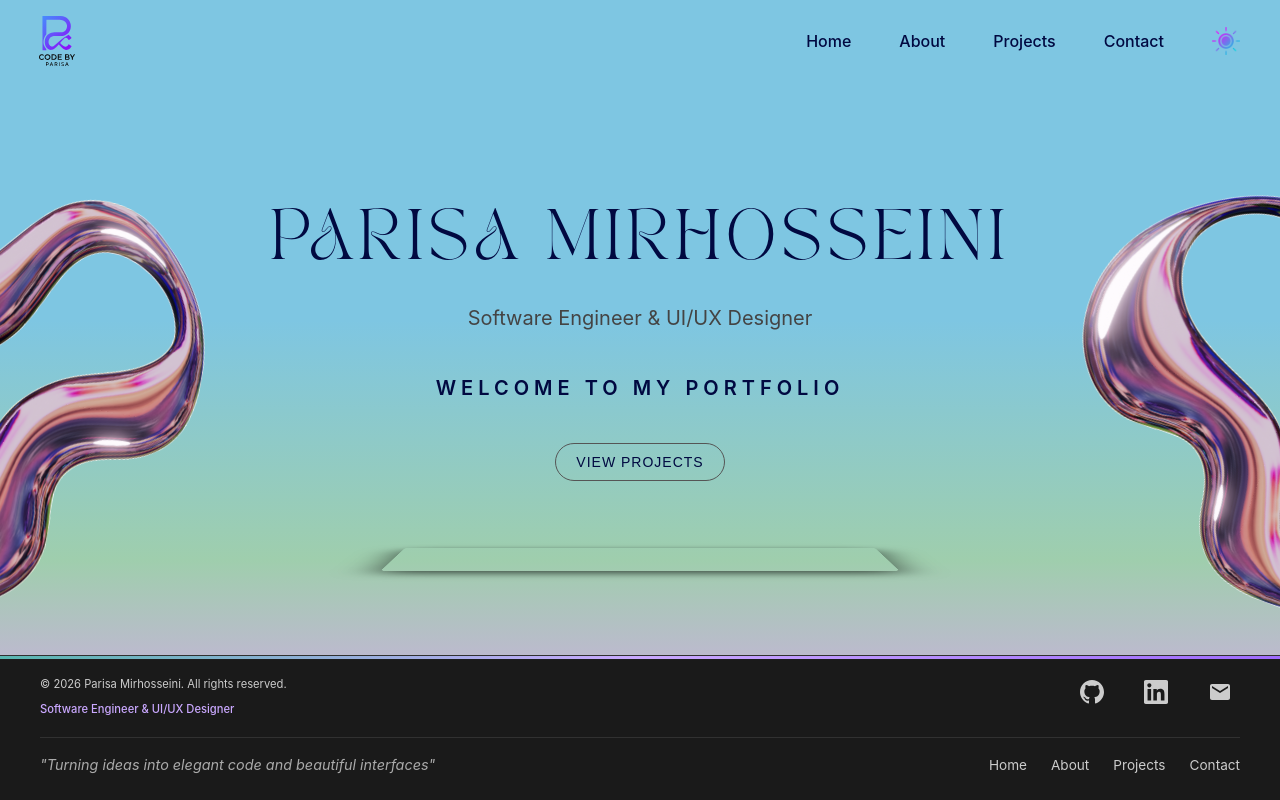
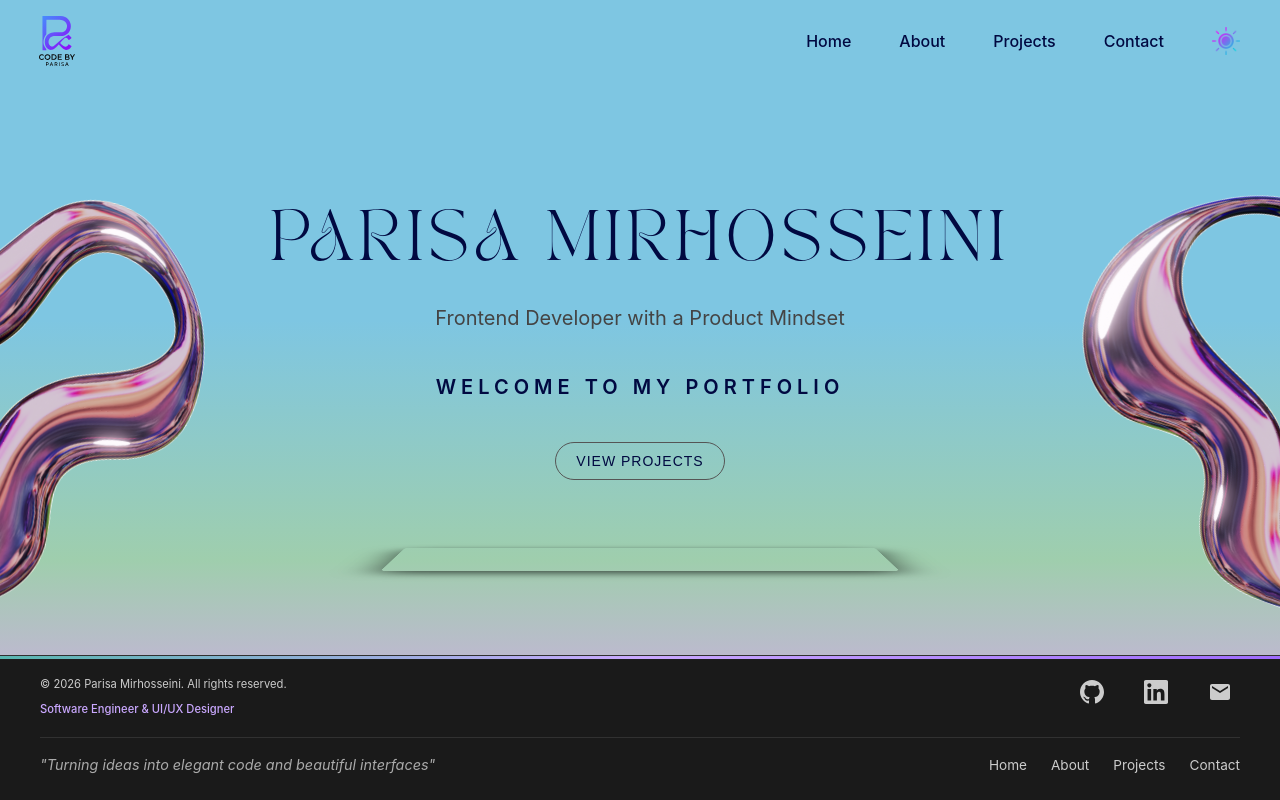
Before and after one commit to Parisa-Mirhosseini/parisa-mirhosseini-portfolio, a React (Vite) app: page / in a window 1280 px wide. Built offline with nearby package versions, Linux system fonts and the light colour scheme; a web font is replaced by a local one.

Commit message:
padding for title

```diff
--- a/src/components/HeroSection/HeroSection.jsx
+++ b/src/components/HeroSection/HeroSection.jsx
@@ -12,7 +12,7 @@ function HeroSection() {
       <div className="content">
         <h1 className="title">PARISA MIRHOSSEINI</h1>
         <p className="role">
-              Software Engineer & UI/UX Designer
+        Frontend Developer with a Product Mindset
             </p>
         <h1 className="home__title">WELCOME TO MY PORTFOLIO</h1>
         <button className="studio-button">
--- a/src/components/HeroSection/HeroSection.scss
+++ b/src/components/HeroSection/HeroSection.scss
@@ -34,12 +34,23 @@
     }
 
   }
-.role{
-  color: $subtitle-color;
-  @include tablet {
-    font-size: 20px;
+  .role {
+    color: $subtitle-color;
+    padding: 0 5rem;
+    text-align: center;
+
+    // allow proper wrapping
+    white-space: normal;
+    word-break: break-word;
+
+    // responsive typography
+    font-size: clamp(1rem, 3vw, 1.25rem);
+    line-height: 1.4;
+
+    @include tablet {
+      font-size: 1.25rem;
     }
-}
+  }
   .title {
     font-size: 14px;
     font-weight: 900;
@@ -47,6 +58,7 @@
     letter-spacing: 5px;
     font-family: "tan-pearl";
     margin: 0 15px 25px 15px;
+    padding: 0 3rem;
 
     @include tablet {
       font-size: 30px;
```
